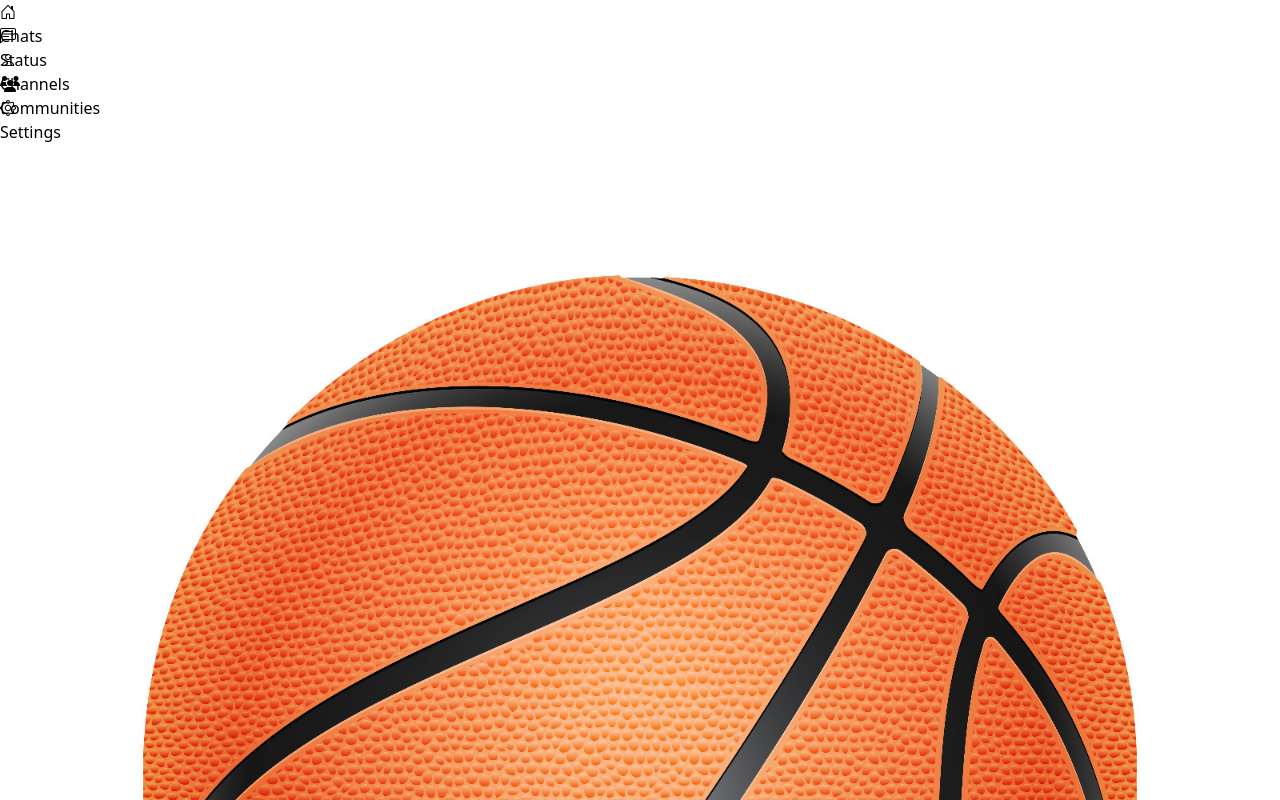
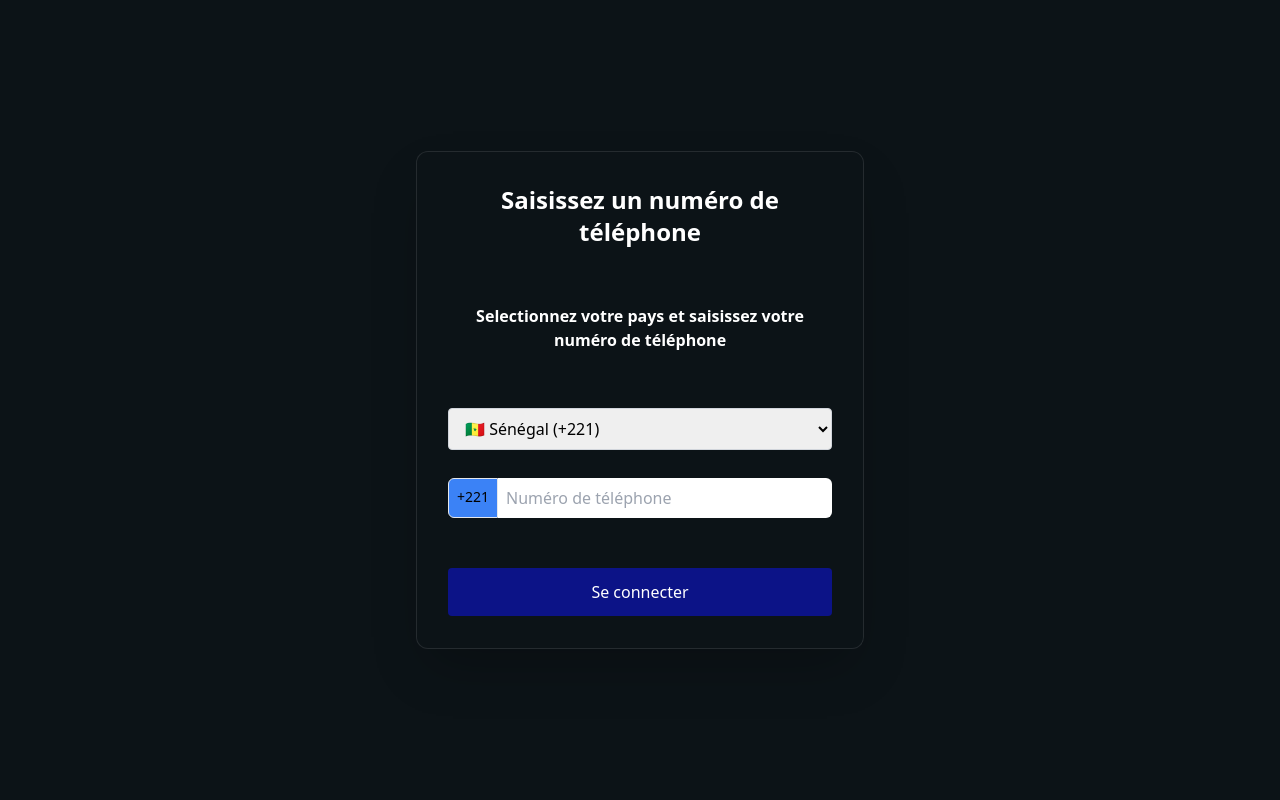
Before and after one commit to gorguimarena/whatsAppClone-, a website built with Vite: page index.html in a window 1280 px wide. Shown: the top 800 px of the page. Built offline with nearby package versions, Linux system fonts and the light colour scheme; data requests are answered from the project's data file; files whose address does not match are found by name.

Commit message:
gestion du scrool automatique

```diff
--- a/config/config.js
+++ b/config/config.js
@@ -7,7 +7,7 @@ const config = {
   }
 };
 
-export const BASE_IMG = "data/images";
+export const BASE_IMG = "/data/images";
 
 const env = window.location.hostname === "localhost" ? "dev" : "prod";
 const BASE_URL = config[env].baseURL;
--- a/src/js/app.js
+++ b/src/js/app.js
@@ -12,7 +12,7 @@ export const app = createElement(
       "flex",
       "items-center",
       "justify-center",
-      "bg-blue-950",
+      "bg-[#0c1317]",
     ],
   },
   [formConnexionContainer, loseInternet, space]
--- a/src/js/component/forms/connexion.js
+++ b/src/js/component/forms/connexion.js
@@ -25,7 +25,7 @@ const btnConnect = createElement(
   "button",
   {
     class:
-      "bg-blue-500 text-white px-4 py-2 rounded hover:bg-blue-600 box-border",
+      "bg-[#0c1387] text-white p-3 rounded hover:bg-blue-600 box-border w-96",
     type: "submit",
   },
   "Se connecter"
@@ -41,9 +41,6 @@ const inputNumber = createElement("input", {
     "focus:outline-none",
     "focus:ring-2",
     "p-2",
-    "my-2",
-    "h-80",
-    "bg-transparent",
     "text-gray-900",
     "placeholder:text-gray-400",
     "box-border",
@@ -81,7 +78,7 @@ const selectCountry = createElement(
 const formConnexion = createElement(
   "div",
   {
-    class: ["grid", "w-full gap-4", "box-border"],
+    class: ["grid", "gap-3", "box-border", "w-96"],
   },
   [
     selectCountry,
@@ -89,7 +86,7 @@ const formConnexion = createElement(
       "div",
       {
         class: [
-          "flex gap-2 w-full justify-center items-center rounded border box-border p-1",
+          "flex w-full justify-center items-center rounded box-border",
         ],
       },
       [codeCountry, inputNumber]
@@ -101,17 +98,27 @@ export const formConnexionContainer = createElement(
   "form",
   {
     class: [
-      "w-96",
-      "flex",
-      "flex-col",
-      "h-screen",
-      "justify-center",
-      "gap-4",
-      "box-border",
-      "position-relative",
-      "bg-gradient-to-r from-sky-500 to-indigo-500",
-    ],
-    vShow: false,
+  "w-full",
+  "max-w-md",
+  "mx-auto",
+  "flex",
+  "flex-col",
+  "justify-center",
+  "items-center",
+  "gap-6",
+  "p-8",
+  "bg-gradient-to-br",
+  "bg-[#0c1317]",
+  "to-[#1a237e]",
+  "rounded-xl",
+  "shadow-2xl",
+  "border",
+  "border-white/10",
+  "backdrop-blur-sm",
+  "relative",
+  "overflow-hidden"
+],
+    vShow: true,
     onSubmit: (e) => {
       e.preventDefault();
 
@@ -136,7 +143,6 @@ export const formConnexionContainer = createElement(
           toSpace();
           setUserId(data.id);
           store(data);
-          console.log("Utilisateur trouvé :", data);
 
         } else {
           errorOutput.textContent = "Ce numéro n'est pas enregistré !";
@@ -151,18 +157,16 @@ export const formConnexionContainer = createElement(
   [
     createElement(
       "h1",
-      { class: "text-2xl font-bold text-gray-900 text-center mb-4 box-border" },
+      { class: "text-2xl font-bold text-white text-center box-border" },
       "Saisissez un numéro de téléphone"
     ),
     createElement(
       "h4",
-      { class: "text-gray-600 text-center my-8 box-border" },
+      { class: "text-white font-bold text-center my-8 box-border" },
       "Selectionnez votre pays et saisissez votre numéro de téléphone"
     ),
-    createElement("div", { class: "w-full p-4 box-border" }),
     formConnexion,
     errorOutput,
-    createElement("div", { class: "w-full p-4 box-border" }),
     btnConnect,
   ]
 );
--- a/src/js/component/main/lister.js
+++ b/src/js/component/main/lister.js
@@ -52,7 +52,7 @@ function createContactItem(item, selectedId) {
 
           currentIntervalId = setInterval(() => {
             loadDiscussionWith(selectedId, userId);
-          }, 100);
+          }, 300);
         }
 
       },
--- a/src/js/component/main/setting.js
+++ b/src/js/component/main/setting.js
@@ -46,7 +46,7 @@ const options = createElement("div", {
   vFor: {
     each: optionsAction,
     render: (item) => {
-        const isLogout = item.name === "Log out";
+        const isLogout = item.name == "Log out";
       return createElement(
         "div",
         {
--- a/src/js/component/main/space.js
+++ b/src/js/component/main/space.js
@@ -5,7 +5,7 @@ import { discussion } from "./discussionChamp";
 import { getConversationsToServer, getUsersWithPrivateConversations } from "../../services/getters";
 
 
-export let userId = 5;
+export let userId = null;
 
 export function setUserId(id) {
   userId = id;
@@ -20,7 +20,7 @@ export const space = createElement(
       "flex",
       "bg-[#222e35]",
     ],
-    vShow: true,
+    vShow: false,
   },
   [
     sideBar,
--- a/src/js/services/conversations.js
+++ b/src/js/services/conversations.js
@@ -1,75 +1,78 @@
 import { getUsers } from "./user";
 
 export function storeConversations(conversations) {
-    localStorage.setItem('conversations', JSON.stringify(conversations));
+  localStorage.setItem("conversations", JSON.stringify(conversations));
 }
 export function getConversations() {
-    return JSON.parse(localStorage.getItem('conversations')) || [];
+  return JSON.parse(localStorage.getItem("conversations")) || [];
 }
 
 export function clearConversations() {
-    localStorage.removeItem('conversations');
+  localStorage.removeItem("conversations");
 }
 
 export function storeArchivedConversations(conversations) {
-    localStorage.setItem('archivedConversations', JSON.stringify(conversations));
+  localStorage.setItem("archivedConversations", JSON.stringify(conversations));
 }
 export function getArchivedConversations() {
-    return JSON.parse(localStorage.getItem('archivedConversations')) || [];
+  return JSON.parse(localStorage.getItem("archivedConversations")) || [];
 }
 export function clearArchivedConversations() {
-    localStorage.removeItem('archivedConversations');
+  localStorage.removeItem("archivedConversations");
 }
 
 export function storeGroupDiscussions(groups) {
-    localStorage.setItem('groupDiscussions', JSON.stringify(groups));
+  localStorage.setItem("groupDiscussions", JSON.stringify(groups));
 }
 export function getGroupDiscussions() {
-    return JSON.parse(localStorage.getItem('groupDiscussions')) || [];
+  return JSON.parse(localStorage.getItem("groupDiscussions")) || [];
 }
 
 export function clearGroupDiscussions() {
-    localStorage.removeItem('groupDiscussions');
+  localStorage.removeItem("groupDiscussions");
 }
 
 export function users() {
-    return JSON.parse(localStorage.getItem('users')) || [];
+  return JSON.parse(localStorage.getItem("users")) || [];
 }
 export function storeUsers(users) {
-    localStorage.setItem('users', JSON.stringify(users));
+  localStorage.setItem("users", JSON.stringify(users));
 }
 export function clearUsers() {
-    localStorage.removeItem('users');
+  localStorage.removeItem("users");
 }
 
 export function getNormalConversationSummaries(userId) {
-  const conversations = JSON.parse(localStorage.getItem('conversations') || '[]');
+  const conversations = JSON.parse(
+    localStorage.getItem("conversations") || "[]"
+  );
 
-  console.log(JSON.parse(localStorage.getItem('conversations') || '[]'));
+  console.log(JSON.parse(localStorage.getItem("conversations") || "[]"));
 
   return conversations
-    .filter(conv => conv.participants.includes(userId))
-    .map(conv => formatConversationSummary(conv, userId));
+    .filter((conv) => conv.participants.includes(Number(userId)))
+    .map((conv) => formatConversationSummary(conv, userId));
 }
 
 export function getGroupConversationSummaries(userId) {
-  const groupConversations = JSON.parse(localStorage.getItem('groupDiscussions') || '[]');
+  const groupConversations = JSON.parse(
+    localStorage.getItem("groupDiscussions") || "[]"
+  );
 
   return groupConversations
-    .filter(conv => conv.participants.includes(userId))
-    .map(conv => formatConversationSummary(conv, userId));
+    .filter((conv) => conv.participants.includes(userId))
+    .map((conv) => formatConversationSummary(conv, userId));
 }
 
-
 export function getArchivedConversationSummaries(userId) {
-  const archivedConversations = JSON.parse(localStorage.getItem('archivedConversations') || '[]');
+  const archivedConversations = JSON.parse(
+    localStorage.getItem("archivedConversations") || "[]"
+  );
 
   return archivedConversations
-    .filter(conv => conv.participants.includes(userId))
-    .map(conv => formatConversationSummary(conv, userId));
+    .filter((conv) => conv.participants.includes(userId))
+    .map((conv) => formatConversationSummary(conv, userId));
 }
-
-
 
 function formatConversationSummary(conv, userId) {
   const lastMessage = conv.messages?.[conv.messages.length - 1] || {};
@@ -90,24 +93,32 @@ function getConversationName(conv, userId) {
 
   const users = getUsers();
 
-  const otherId = conv.participants.find((id) => id !== userId);
+  console.log("users", users);
+
+
+  const otherId = conv.participants.find((id) => id != userId);
 
   const otherUser = users.find((user) => String(user.id) === String(otherId));
 
   return otherUser ? otherUser.name : "Inconnu";
 }
 
+export function filterAndStoreConversationsByUserId(conversations, userId) {
+  const userConversations = conversations.filter(conv =>
+  conv.participants.includes(Number(userId))
+);
 
 
 
-export function filterAndStoreConversationsByUserId(conversations, userId) {
-  const userConversations = conversations.filter(conv => conv.participants.includes(userId));
+  console.log("userId =", userId, typeof userId);
+  console.log("Participants types :", conversations.map(c => c.participants.map(p => typeof p)));
+
 
   const archived = [];
   const groups = [];
   const normal = [];
 
-  userConversations.forEach(conv => {
+  userConversations.forEach((conv) => {
     if (conv.isArchived) {
       archived.push(conv);
     } else if (conv.isGroup) {
--- a/src/js/services/discussion.js
+++ b/src/js/services/discussion.js
@@ -37,8 +37,6 @@ export let selectedDiscussion = {
   contact: null,
   messages: [],
 };
-const old = 0;
-
 export function loadDiscussionWith(conversationId, currentUserId = 1) {
   const convo = getConversations().find((c) => c.id === conversationId);
 
@@ -47,6 +45,10 @@ export function loadDiscussionWith(conversationId, currentUserId = 1) {
     discussionChamp.innerHTML = "";
     return;
   }
+
+  const isAtBottom =
+    discussionChamp.scrollHeight - discussionChamp.scrollTop <=
+    discussionChamp.clientHeight + 50;
 
   if (convo.isGroup) {
     selectedDiscussion.contact = { id: convo.id, name: convo.name };
@@ -65,8 +67,12 @@ export function loadDiscussionWith(conversationId, currentUserId = 1) {
     currentUserId
   );
   messagesNodes.forEach((node) => discussionChamp.appendChild(node));
-  scrollToBottom(discussionChamp);
+
+  if (isAtBottom) {
+    scrollToBottom(discussionChamp);
+  }
 }
+
 
 function scrollToBottom(container) {
   container.scrollTop = container.scrollHeight;
@@ -77,8 +83,10 @@ function scrollToBottom(container) {
 export function discussionPArt(messages = [], currentUserId = 1) {
   if (!Array.isArray(messages)) return [];
 
+
   return messages.map((msg) => {
-    const isMine = msg.senderId === currentUserId;
+    const isMine = msg.senderId == currentUserId;
+
     const baseClass = [
       "max-w-[70%]",
       "p-2",
--- a/src/js/services/getters.js
+++ b/src/js/services/getters.js
@@ -83,8 +83,9 @@ export function getConversationsToServer(userId) {
   fetch(`${BASE_URL}/${CONVERSATION_RESSOURCE}`)
     .then(res => res.json())
     .then(data => {
+
       filterAndStoreConversationsByUserId(data, userId);
-      console.log("Conversations mises à jour");
+      console.log("Conversations mises à jour", userId);
     })
     .catch(err => console.error(err))
     .finally(() => {
@@ -102,13 +103,13 @@ export function getUsersWithPrivateConversations(userId) {
     .then(res => res.json())
     .then(conversations => {
       const privateConvos = conversations.filter(
-        conv => !conv.isGroup && conv.participants.includes(userId)
+        conv => !conv.isGroup && conv.participants.includes(Number(userId))
       );
 
       const otherUserIds = new Set();
       privateConvos.forEach(conv => {
         conv.participants.forEach(id => {
-          if (id !== userId) otherUserIds.add(id);
+          if (id != userId) otherUserIds.add(id);
         });
       });
 
```
Also changed, not shown: src/css/style.css.
